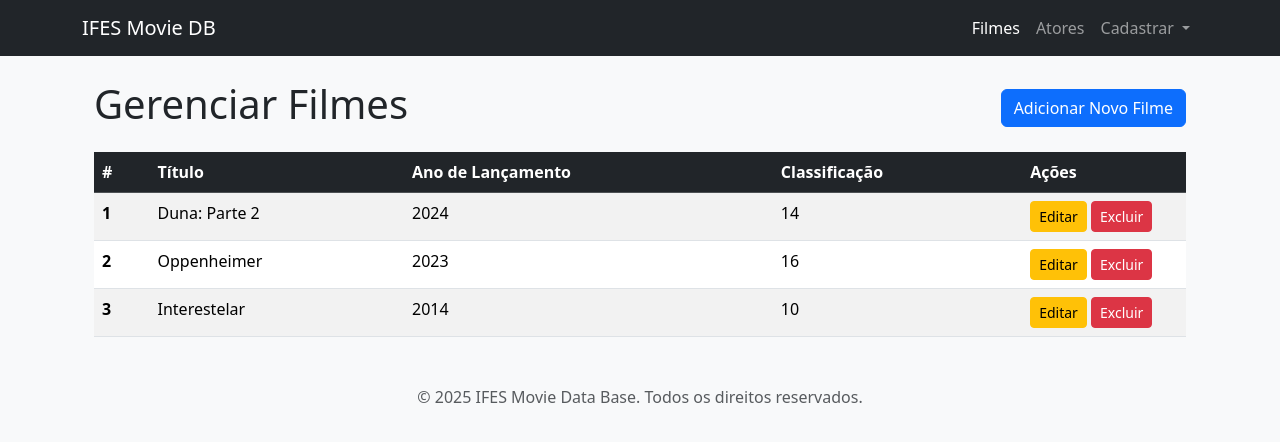
After one commit to SalelaDudu/PSI---Trabalho-final-, a PHP site: page /frontend/filmes.php in a window 1280 px wide. The commit adds this page. Shown: the top 442 px of the page. Run offline with PHP 8.4, Linux system fonts and the light colour scheme.

```diff
--- /dev/null
+++ b/frontend/filmes.php
@@ -0,0 +1,141 @@
+<?php
+    // Define o título desta página específica
+    $pageTitle = 'Gerenciar Filmes';
+
+    // Inclui o cabeçalho (início do nosso template)
+    require_once './templates/header.php';
+?>
+
+<div class="container">
+    <div class="d-flex justify-content-between align-items-center mb-3">
+        <h1>Gerenciar Filmes</h1>
+        <button type="button" class="btn btn-primary" data-bs-toggle="modal" data-bs-target="#addMovieModal">
+            Adicionar Novo Filme
+        </button>
+    </div>
+
+    <table class="table table-striped table-hover">
+        <thead class="table-dark">
+            <tr>
+                <th scope="col">#</th>
+                <th scope="col">Título</th>
+                <th scope="col">Ano de Lançamento</th>
+                <th scope="col">Classificação</th>
+                <th scope="col" style="width: 15%;">Ações</th>
+            </tr>
+        </thead>
+        <tbody>
+            <tr>
+                <th scope="row">1</th>
+                <td>Duna: Parte 2</td>
+                <td>2024</td>
+                <td>14</td>
+                <td>
+                    <button class="btn btn-warning btn-sm">Editar</button>
+                    <button class="btn btn-danger btn-sm">Excluir</button>
+                </td>
+            </tr>
+            <tr>
+                <th scope="row">2</th>
+                <td>Oppenheimer</td>
+                <td>2023</td>
+                <td>16</td>
+                <td>
+                    <button class="btn btn-warning btn-sm">Editar</button>
+                    <button class="btn btn-danger btn-sm">Excluir</button>
+                </td>
+            </tr>
+            <tr>
+                <th scope="row">3</th>
+                <td>Interestelar</td>
+                <td>2014</td>
+                <td>10</td>
+                <td>
+                    <button class="btn btn-warning btn-sm">Editar</button>
+                    <button class="btn btn-danger btn-sm">Excluir</button>
+                </td>
+            </tr>
+        </tbody>
+    </table>
+</div>
+
+<div class="modal fade" id="addMovieModal" tabindex="-1" aria-labelledby="addMovieModalLabel" aria-hidden="true">
+    <div class="modal-dialog modal-lg">
+        <div class="modal-content">
+            <div class="modal-header">
+                <h5 class="modal-title" id="addMovieModalLabel">Cadastrar Novo Filme</h5>
+                <button type="button" class="btn-close" data-bs-dismiss="modal" aria-label="Close"></button>
+            </div>
+            <div class="modal-body">
+                <form action="/backend/filmes_salvar.php" method="POST">
+                    <div class="row">
+                        <div class="col-md-12 mb-3">
+                            <label for="titulo" class="form-label">Título</label>
+                            <input type="text" class="form-control" id="titulo" name="titulo" required>
+                        </div>
+                    </div>
+
+                    <div class="mb-3">
+                        [cite_start]<label for="descricao" class="form-label">Descrição</label> [cite: 28]
+                        <textarea class="form-control" id="descricao" name="descricao" rows="3"></textarea>
+                    </div>
+
+                    <div class="row">
+                        <div class="col-md-4 mb-3">
+                            [cite_start]<label for="ano_lancamento" class="form-label">Ano de Lançamento</label> [cite: 28]
+                            <input type="number" class="form-control" id="ano_lancamento" name="ano_lancamento" min="1888" max="<?php echo date('Y') + 1; ?>" required>
+                        </div>
+
+                        <div class="col-md-4 mb-3">
+                            [cite_start]<label for="classificacao" class="form-label">Classificação Indicativa</label> [cite: 28]
+                            <select class="form-select" id="classificacao" name="classificacao" required>
+                                <option value="L">L - Livre</option>
+                                <option value="10">10 anos</option>
+                                <option value="12">12 anos</option>
+                                <option value="14">14 anos</option>
+                                <option value="16">16 anos</option>
+                                <option value="18">18 anos</option>
+                            </select>
+                        </div>
+
+                        <div class="col-md-4 mb-3">
+                            [cite_start]<label for="categoria" class="form-label">Categoria</label> [cite: 28]
+                            <select class="form-select" id="categoria" name="id_categoria" required>
+                                <option value="1">Ficção Científica</option>
+                                <option value="2">Drama</option>
+                                <option value="3">Ação</option>
+                            </select>
+                        </div>
+                    </div>
+
+                    <div class="row">
+                        <div class="col-md-6 mb-3">
+                            [cite_start]<label for="idioma" class="form-label">Idioma</label> [cite: 28]
+                            <select class="form-select" id="idioma" name="id_idioma" required>
+                                <option value="1">Inglês</option>
+                                <option value="2">Português</option>
+                            </select>
+                        </div>
+                        <div class="col-md-6 mb-3">
+                            [cite_start]<label for="nacionalidade" class="form-label">Nacionalidade (Opcional)</label> [cite: 29]
+                            <select class="form-select" id="nacionalidade" name="id_nacionalidade">
+                                <option value="">Selecione...</option>
+                                <option value="1">Americana</option>
+                                <option value="2">Brasileira</option>
+                            </select>
+                        </div>
+                    </div>
+
+                    <div class="modal-footer">
+                        <button type="button" class="btn btn-secondary" data-bs-dismiss="modal">Fechar</button>
+                        <button type="submit" class="btn btn-primary">Salvar Filme</button>
+                    </div>
+                </form>
+            </div>
+        </div>
+    </div>
+</div>
+<?php
+    // Inclui o rodapé (fim do nosso template)
+    require_once './templates/footer.php';
+?>
--- a/frontend/templates/header.php
+++ b/frontend/templates/header.php
@@ -1,3 +1,7 @@
+<?php
+// Pega o nome do arquivo atual que está sendo executado. Ex: "index.php", "filmes.php"
+$currentFile = basename($_SERVER['PHP_SELF']);
+?>
 <!DOCTYPE html>
 <html lang="pt-br">
 <head>
@@ -7,8 +11,7 @@
     <title><?php echo $pageTitle ?? 'IMDB 2.0'; ?></title>
 
     <link href="https://cdn.jsdelivr.net/npm/bootstrap@5.3.3/dist/css/bootstrap.min.css" rel="stylesheet" integrity="sha384-QWTKZyjpPEjISv5WaRU9OFeRpok6YctnYmDr5pNlyT2bRjXh0JMhjY6hW+ALEwIH" crossorigin="anonymous">
-
-    </head>
+</head>
 <body class="bg-light">
 
     <nav class="navbar navbar-expand-lg navbar-dark bg-dark mb-4">
@@ -19,15 +22,22 @@
             </button>
             <div class="collapse navbar-collapse" id="navbarNav">
                 <ul class="navbar-nav ms-auto">
+
                     <li class="nav-item">
-                        <a class="nav-link" href="/frontend/filmes.php">Filmes</a>
+                        <a class="nav-link <?php echo ($currentFile == 'filmes.php') ? 'active' : ''; ?>"
+                           <?php echo ($currentFile == 'filmes.php') ? 'aria-current="page"' : ''; ?>
+                           href="/frontend/filmes.php">Filmes</a>
                     </li>
+
                     <li class="nav-item">
-                        <a class="nav-link" href="/frontend/atores.php">Atores</a>
+                        <a class="nav-link <?php echo ($currentFile == 'atores.php') ? 'active' : ''; ?>"
+                           <?php echo ($currentFile == 'atores.php') ? 'aria-current="page"' : ''; ?>
+                           href="/frontend/atores.php">Atores</a>
                     </li>
+
                     <li class="nav-item dropdown">
                         <a class="nav-link dropdown-toggle" href="#" role="button" data-bs-toggle="dropdown" aria-expanded="false">
-                            Cadastros
+                            Cadastrar
                         </a>
                         <ul class="dropdown-menu">
                             <li><a class="dropdown-item" href="#">Categorias</a></li>
```
Also changed, not shown: frontend/atores.php (added, +119 -0 lines).
